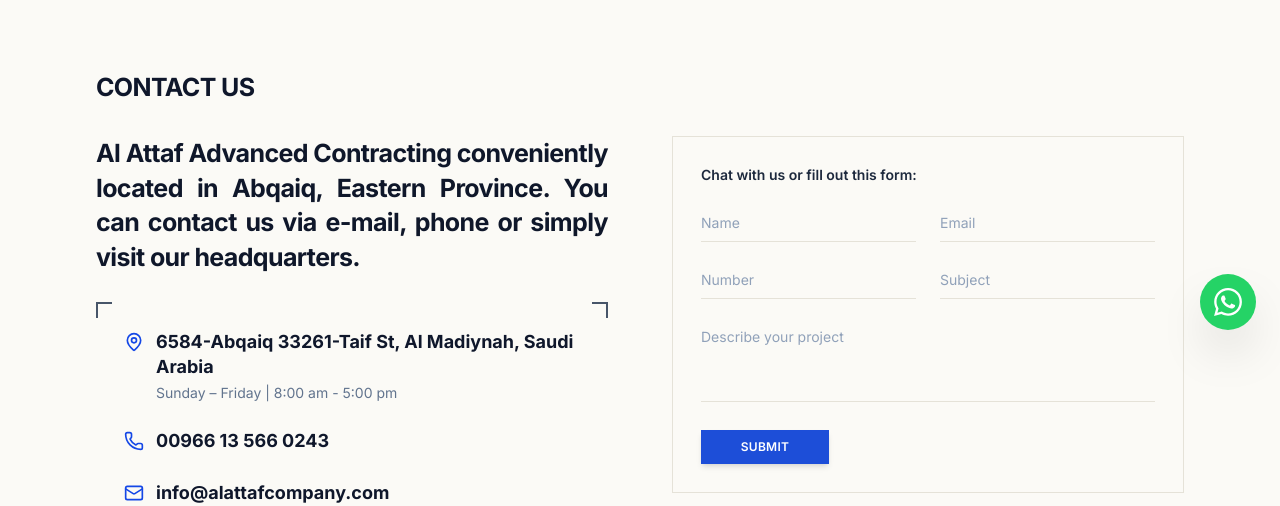
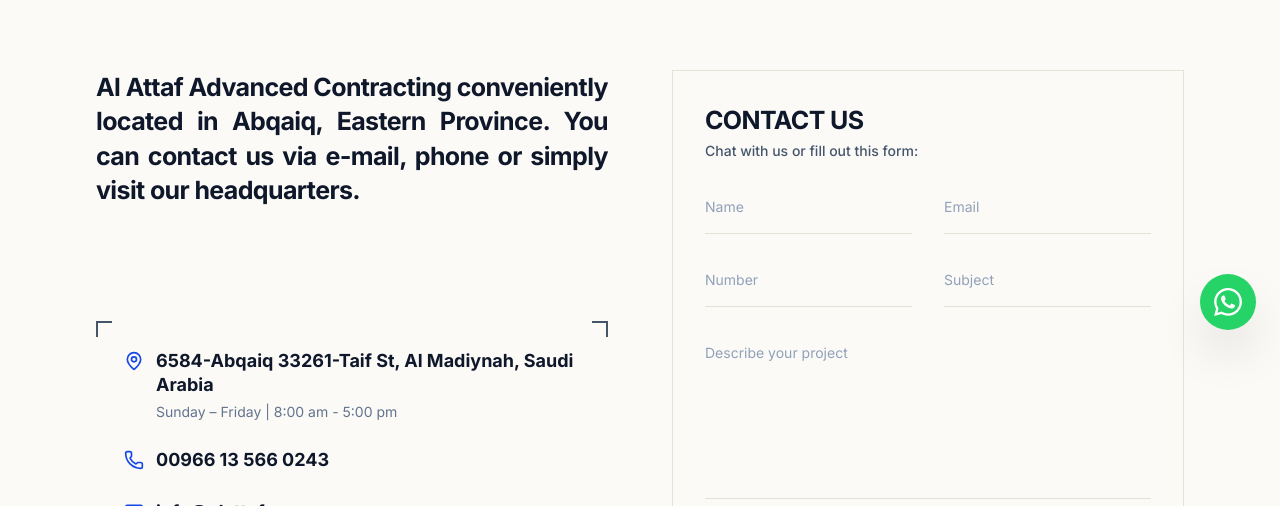
Before and after one commit to mindstory-webteam/alattaf, a Next.js app: page /contact in a window 1280 px wide. Shown: the part 446-952 px from the top of the page. Built offline with nearby package versions, Linux system fonts and the light colour scheme.

Commit message:
feat: implement ContactPageSection and Navbar components

```diff
--- a/components/ContactPageSection.tsx
+++ b/components/ContactPageSection.tsx
@@ -1,9 +1,9 @@
 "use client";
 
-import React, { useState } from "react";
+import React, {useState} from "react";
 import Image from "next/image";
 import dynamic from "next/dynamic";
-import { Check, MapPin, Phone, Mail } from "lucide-react";
+import {Check, MapPin, Phone, Mail} from "lucide-react";
 import LiquidButton from "@/components/LiquidButton";
 import ScrollRevealText from "@/components/ScrollRevealText";
 
@@ -51,17 +51,10 @@
       {/* Top Section: CONTACT US */}
       <section className="w-full pt-12 sm:pt-16 lg:pt-20 pb-12 sm:pb-14 lg:pb-16">
         <div className="w-full max-w-[1475px] mx-auto px-6 sm:px-12 lg:px-16 xl:px-24">
-
-          {/* Main Heading */}
-          <h1 className="text-[16px] sm:text-xl lg:text-[25px] font-bold leading-relaxed sm:leading-snug tracking-normal sm:tracking-tight text-slate-900 uppercase text-justify [text-align:justify] [text-justify:inter-word] [text-align-last:left] hyphens-auto [hyphens:auto] mb-6 sm:mb-8">
-            CONTACT US
-          </h1>
-
           {/* 2-Column Content Grid */}
-          <div className="grid grid-cols-1 lg:grid-cols-12 gap-10 lg:gap-14 xl:gap-16 items-start">
-
+          <div className="grid grid-cols-1 lg:grid-cols-12 gap-8 md:gap-12 lg:gap-14 xl:gap-16 items-stretch">
             {/* Left Column: Description with ScrollRevealText, Contact Details & Socials */}
-            <div className="lg:col-span-6 space-y-7 max-w-xl">
+            <div className="lg:col-span-6 flex flex-col justify-start lg:justify-between w-full max-w-full md:max-w-2xl lg:max-w-xl h-auto lg:h-full">
               {/* Dynamic Scroll-Driven Word-by-Word Reveal Text */}
               <ScrollRevealText
                 text={introText}
@@ -70,7 +63,7 @@
               />
 
               {/* Contact Info & Socials Section with Corner SVGs (no border line) */}
-              <div className="relative p-6 sm:p-7 space-y-6">
+              <div className="relative p-5 sm:p-7 space-y-5 sm:space-y-6 mt-8 sm:mt-10 lg:mt-auto">
                 {/* 4 Outer Corner SVGs from Footer */}
                 {/* Top-Left Corner */}
                 <div className="absolute top-0 left-0 w-[16px] h-[16px] z-30 pointer-events-none">
@@ -121,14 +114,14 @@
                 </div>
 
                 {/* Address - with blue icon, exact location as used in footer */}
-                <div className="flex items-start gap-3">
+                <div className="flex items-start gap-3 min-w-0">
                   <MapPin className="w-5 h-5 text-blue-700 shrink-0 mt-0.5" />
-                  <div>
+                  <div className="min-w-0 flex-1">
                     <a
                       href={gmapsUrl}
                       target="_blank"
                       rel="noopener noreferrer"
-                      className="inline-block text-sm sm:text-base lg:text-lg font-bold text-slate-900 hover:text-blue-700 transition-colors leading-snug"
+                      className="inline-block text-sm sm:text-base lg:text-lg font-bold text-slate-900 hover:text-blue-700 transition-colors leading-snug break-words"
                     >
                       {footerAddress}
                     </a>
@@ -139,22 +132,22 @@
                 </div>
 
                 {/* Phone - with blue icon, exact phone as used in footer */}
-                <div className="flex items-center gap-3">
+                <div className="flex items-center gap-3 min-w-0">
                   <Phone className="w-5 h-5 text-blue-700 shrink-0" />
                   <a
                     href={`tel:${footerPhone.replace(/\s+/g, "")}`}
-                    className="inline-block text-sm sm:text-base lg:text-lg font-bold text-slate-900 hover:text-blue-700 transition-colors"
+                    className="inline-block text-sm sm:text-base lg:text-lg font-bold text-slate-900 hover:text-blue-700 transition-colors break-words"
                   >
                     {footerPhone}
                   </a>
                 </div>
 
                 {/* Email - with blue icon, exact email as used in footer */}
-                <div className="flex items-center gap-3">
+                <div className="flex items-center gap-3 min-w-0">
                   <Mail className="w-5 h-5 text-blue-700 shrink-0" />
                   <a
                     href={`mailto:${footerEmail}`}
-                    className="inline-block text-sm sm:text-base lg:text-lg font-bold text-slate-900 hover:text-blue-700 transition-colors"
+                    className="inline-block text-sm sm:text-base lg:text-lg font-bold text-slate-900 hover:text-blue-700 transition-colors break-all sm:break-words"
                   >
                     {footerEmail}
                   </a>
@@ -205,105 +198,129 @@
             </div>
 
             {/* Right Column: Contact Form Box */}
-            <div className="lg:col-span-6 w-full max-w-lg lg:ml-auto">
-              <div className="border border-[#e5e2d8] p-5 sm:p-7 bg-transparent">
-                <h2 className="text-xs sm:text-sm font-semibold text-slate-800 mb-5">
-                  Chat with us or fill out this form:
-                </h2>
+            <div className="lg:col-span-6 w-full max-w-full md:max-w-2xl lg:max-w-lg lg:ml-auto">
+              <div className="border border-[#e5e2d8] p-5 sm:p-7 lg:p-8 bg-transparent min-h-fit md:min-h-[480px] lg:min-h-[540px] flex flex-col justify-between">
+                <div className="mb-5 sm:mb-6">
+                  <h1 className="text-[16px] sm:text-xl lg:text-[25px] font-bold leading-relaxed sm:leading-snug tracking-normal sm:tracking-tight text-slate-900 uppercase">
+                    CONTACT US
+                  </h1>
+                  <p className="text-xs sm:text-sm font-medium text-slate-600 mt-1">
+                    Chat with us or fill out this form:
+                  </p>
+                </div>
 
                 {submitted ? (
-                  <div className="py-6 text-center space-y-3">
-                    <div className="w-10 h-10 bg-blue-50 text-blue-700 rounded-full flex items-center justify-center mx-auto">
-                      <Check className="w-5 h-5 stroke-[3]" />
+                  <div className="py-8 sm:py-10 my-auto text-center space-y-4">
+                    <div className="w-12 h-12 bg-blue-50 text-blue-700 rounded-full flex items-center justify-center mx-auto">
+                      <Check className="w-6 h-6 stroke-[3]" />
                     </div>
-                    <h3 className="text-sm sm:text-base font-bold text-slate-900">
+                    <h3 className="text-base sm:text-lg font-bold text-slate-900">
                       Message Sent Successfully!
                     </h3>
-                    <p className="text-xs text-slate-600 leading-relaxed max-w-xs mx-auto">
+                    <p className="text-xs sm:text-sm text-slate-600 leading-relaxed max-w-sm mx-auto">
                       Thank you for contacting us. We will get back to you shortly.
                     </p>
-                    <div className="pt-2">
+                    <div className="pt-3">
                       <LiquidButton
                         text="Send another message"
                         onClick={() => {
                           setSubmitted(false);
-                          setFormData({ name: "", email: "", phone: "", subject: "", project: "" });
+                          setFormData({
+                            name: "",
+                            email: "",
+                            phone: "",
+                            subject: "",
+                            project: "",
+                          });
                         }}
                         btnColor="#1d4ed8"
                         hoverBgColor="#ffffff"
                         textColor="#ffffff"
                         hoverTextColor="#1d4ed8"
-                        className="px-5 py-2 text-xs font-semibold rounded-none"
+                        className="px-6 py-2 text-xs sm:text-sm font-semibold rounded-none"
                       />
                     </div>
                   </div>
                 ) : (
-                  <form onSubmit={handleSubmit} className="space-y-5">
+                  <form
+                    onSubmit={handleSubmit}
+                    className="flex-1 flex flex-col justify-between space-y-4 sm:space-y-5 lg:space-y-6"
+                  >
                     {/* 2 Rows, 2 Columns Field Grid */}
-                    <div className="grid grid-cols-1 sm:grid-cols-2 gap-x-6 gap-y-5">
+                    <div className="grid grid-cols-1 sm:grid-cols-2 gap-x-6 sm:gap-x-8 gap-y-4 sm:gap-y-5 lg:gap-y-6">
                       {/* Row 1, Col 1: Name */}
-                      <div className="border-b border-[#e5e2d8]">
+                      <div className="border-b border-[#e5e2d8] pb-1">
                         <input
                           type="text"
                           required
                           value={formData.name}
-                          onChange={(e) => setFormData({ ...formData, name: e.target.value })}
+                          onChange={(e) =>
+                            setFormData({ ...formData, name: e.target.value })
+                          }
                           placeholder="Name"
-                          className="w-full py-2 bg-transparent text-xs sm:text-sm text-slate-900 placeholder:text-slate-400 focus:outline-none"
+                          className="w-full py-2 sm:py-2.5 lg:py-3 bg-transparent text-xs sm:text-sm text-slate-900 placeholder:text-slate-400 focus:outline-none"
                         />
                       </div>
 
                       {/* Row 1, Col 2: Email */}
-                      <div className="border-b border-[#e5e2d8]">
+                      <div className="border-b border-[#e5e2d8] pb-1">
                         <input
                           type="email"
                           required
                           value={formData.email}
-                          onChange={(e) => setFormData({ ...formData, email: e.target.value })}
+                          onChange={(e) =>
+                            setFormData({ ...formData, email: e.target.value })
+                          }
                           placeholder="Email"
-                          className="w-full py-2 bg-transparent text-xs sm:text-sm text-slate-900 placeholder:text-slate-400 focus:outline-none"
+                          className="w-full py-2 sm:py-2.5 lg:py-3 bg-transparent text-xs sm:text-sm text-slate-900 placeholder:text-slate-400 focus:outline-none"
                         />
                       </div>
 
                       {/* Row 2, Col 1: Number */}
-                      <div className="border-b border-[#e5e2d8]">
+                      <div className="border-b border-[#e5e2d8] pb-1">
                         <input
                           type="tel"
                           required
                           value={formData.phone}
-                          onChange={(e) => setFormData({ ...formData, phone: e.target.value })}
+                          onChange={(e) =>
+                            setFormData({ ...formData, phone: e.target.value })
+                          }
                           placeholder="Number"
-                          className="w-full py-2 bg-transparent text-xs sm:text-sm text-slate-900 placeholder:text-slate-400 focus:outline-none"
+                          className="w-full py-2 sm:py-2.5 lg:py-3 bg-transparent text-xs sm:text-sm text-slate-900 placeholder:text-slate-400 focus:outline-none"
                         />
                       </div>
 
                       {/* Row 2, Col 2: Subject */}
-                      <div className="border-b border-[#e5e2d8]">
+                      <div className="border-b border-[#e5e2d8] pb-1">
                         <input
                           type="text"
                           required
                           value={formData.subject}
-                          onChange={(e) => setFormData({ ...formData, subject: e.target.value })}
+                          onChange={(e) =>
+                            setFormData({ ...formData, subject: e.target.value })
+                          }
                           placeholder="Subject"
-                          className="w-full py-2 bg-transparent text-xs sm:text-sm text-slate-900 placeholder:text-slate-400 focus:outline-none"
+                          className="w-full py-2 sm:py-2.5 lg:py-3 bg-transparent text-xs sm:text-sm text-slate-900 placeholder:text-slate-400 focus:outline-none"
                         />
                       </div>
                     </div>
 
                     {/* Bottom: Describe your project */}
-                    <div className="border-b border-[#e5e2d8]">
+                    <div className="border-b border-[#e5e2d8] flex-1 min-h-[90px] sm:min-h-[110px] lg:min-h-[130px] flex flex-col pb-1">
                       <textarea
-                        rows={3}
+                        rows={4}
                         required
                         value={formData.project}
-                        onChange={(e) => setFormData({ ...formData, project: e.target.value })}
+                        onChange={(e) =>
+                          setFormData({ ...formData, project: e.target.value })
+                        }
                         placeholder="Describe your project"
-                        className="w-full py-2 bg-transparent text-xs sm:text-sm text-slate-900 placeholder:text-slate-400 focus:outline-none resize-none"
+                        className="w-full h-full min-h-[80px] sm:min-h-[90px] lg:min-h-[110px] py-2 sm:py-2.5 lg:py-3 bg-transparent text-xs sm:text-sm text-slate-900 placeholder:text-slate-400 focus:outline-none resize-none"
                       />
                     </div>
 
                     {/* Submit Button using LiquidButton */}
-                    <div className="pt-2">
+                    <div className="pt-2 sm:pt-3">
                       <LiquidButton
                         text={loading ? "Submitting..." : "Submit"}
                         type="submit"
@@ -311,14 +328,13 @@
                         hoverBgColor="#ffffff"
                         textColor="#ffffff"
                         hoverTextColor="#1d4ed8"
-                        className="w-32 py-2 text-xs font-semibold uppercase tracking-wider rounded-none cursor-pointer"
+                        className="w-36 sm:w-40 py-2.5 sm:py-3 text-xs font-semibold uppercase tracking-wider rounded-none cursor-pointer"
                       />
                     </div>
                   </form>
                 )}
               </div>
             </div>
-
           </div>
         </div>
       </section>
@@ -332,7 +348,7 @@
           </h2>
 
           {/* Interactive OpenStreetMap container rendered with Leaflet */}
-          <div className="relative w-full h-[380px] sm:h-[440px] lg:h-[500px] border border-[#e5e2d8] overflow-hidden bg-slate-100">
+          <div className="relative w-full h-[320px] sm:h-[400px] md:h-[450px] lg:h-[500px] border border-[#e5e2d8] overflow-hidden bg-slate-100">
             <LeafletMap
               lat={25.9377}
               lng={49.6738}
@@ -342,7 +358,7 @@
             />
 
             {/* "Open in google maps" button in Bottom Left using LiquidButton */}
-            <div className="absolute bottom-5 left-5 z-[500]">
+            <div className="absolute bottom-3 left-3 sm:bottom-5 sm:left-5 z-[500]">
               <LiquidButton
                 text="Open in google maps"
                 href={gmapsUrl}
```
Also changed, not shown: components/Navbar.tsx (+20 -2 lines).
